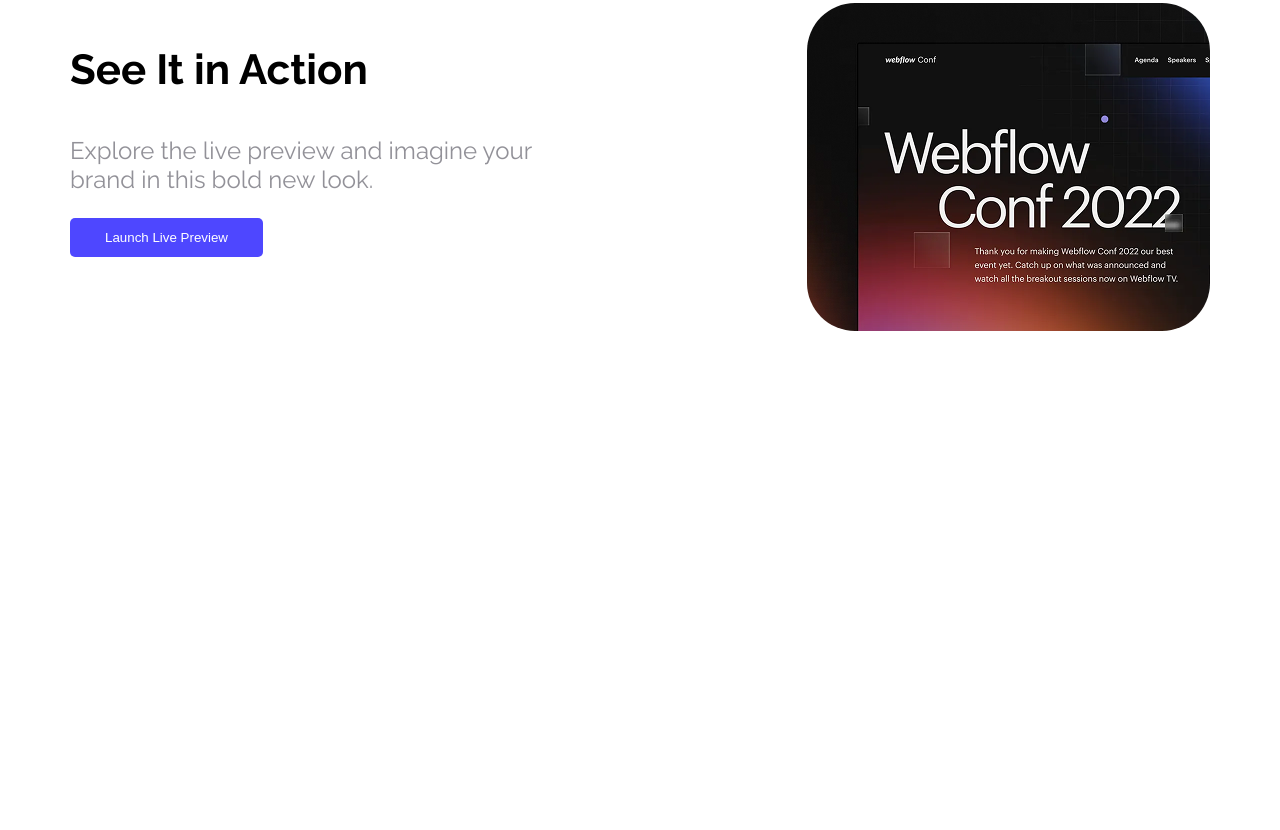
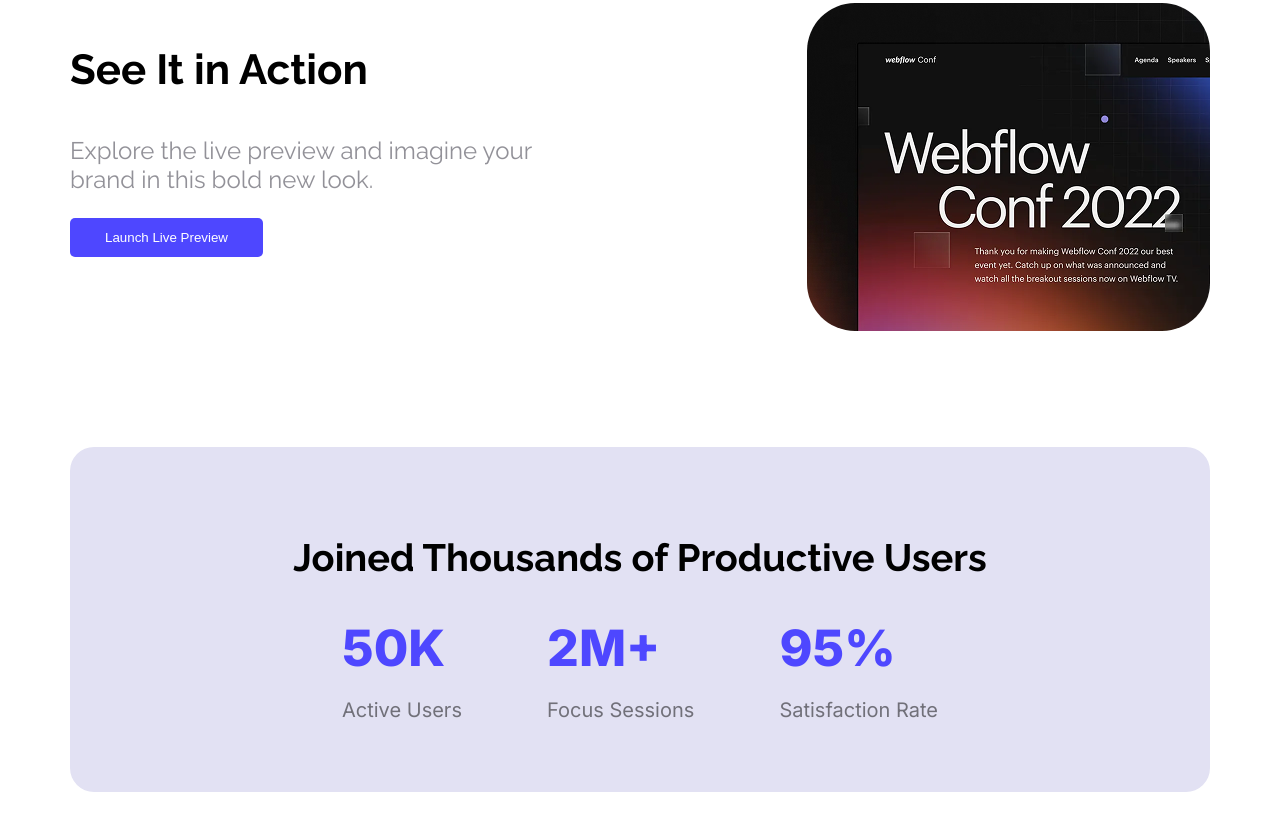
Before and after one commit to CodeWithRaihan/B12-Assignment-01, a plain HTML site: page index.html in a window 1280 px wide. Shown: the part 700-1530 px from the top of the page. Before the commit the page ends 1147 px from the top, so only its background shows below. Drawn offline with Linux system fonts and the light colour scheme.

Commit message:
added s2 section joined productive urs and number & levals

```diff
--- a/index.html
+++ b/index.html
@@ -9,6 +9,10 @@
     <link rel="preconnect" href="https://fonts.googleapis.com">
 <link rel="preconnect" href="https://fonts.gstatic.com" crossorigin>
 <link href="https://fonts.googleapis.com/css2?family=Open+Sans:ital,wght@0,300..800;1,300..800&family=Raleway:ital,wght@0,100..900;1,100..900&display=swap" rel="stylesheet">
+<!-- font link 2 -->
+ <link rel="preconnect" href="https://fonts.googleapis.com">
+<link rel="preconnect" href="https://fonts.gstatic.com" crossorigin>
+<link href="https://fonts.googleapis.com/css2?family=Inter:ital,opsz,wght@0,14..32,100..900;1,14..32,100..900&family=Open+Sans:ital,wght@0,300..800;1,300..800&family=Raleway:ital,wght@0,100..900;1,100..900&display=swap" rel="stylesheet">
 </head>
 <body class="raleway-normalfont">
      <header class="header">
@@ -30,13 +34,43 @@
                 </div>
      </header>
      <main>
+        <!-- action part start here s1 -->
          <section class="s1-action">
-               <div class="action">
+               <div class="action-container">
                    <h3 class="action-title">See It in Action</h3>
                    <p class="action-description">Explore the live preview and imagine your brand in this bold new look.</p>
                    <button class="btn-primary">Launch Live Preview</button>
                </div>
                <img class="action-img" src="Assets/wc-mini.png" alt="wc-mini.png">
+
+         </section>
+         <!-- Productive user part start here s2 -->
+         <section class="s2-productive-User secondary-bg">
+                 <div class="productive-user-box">
+                    <h3 class="Productive-users-title text-center">Joined Thousands of Productive Users</h3>
+                    <div class="productive-users-container">
+                           <div class="producttive-users-nums inter-secondaryfont ">
+                                  <span class="number">50K</span>
+                                   <p class="product-usr-description">
+                                      Active Users
+                                   </p>
+                           </div>
+                           <div class="producttive-users-nums inter-secondaryfont ">
+                                  <span class="number">2M+</span>
+                                   <p class="product-usr-description">
+                                      Focus Sessions
+                                   </p>
+                           </div>
+                           <div class="producttive-users-nums inter-secondaryfont">
+                                  <span class="number">95%</span>
+                                   <p class="product-usr-description">
+                                      Satisfaction Rate
+                                   </p>
+                           </div>
+                         </div>
+
+                    </div>
+
 
          </section>
      </main>
--- a/styles/assingment01.css
+++ b/styles/assingment01.css
@@ -5,8 +5,19 @@
   font-optical-sizing: auto;
   font-style: normal;
 }
+/* inter font */
+
+.inter-secondaryfont {
+  font-family: "Inter", sans-serif;
+  font-optical-sizing: auto;
+  font-style: normal;
+}
 /* body styles */
+.body{
+    margin: 0;
+    padding: 0;
 
+}
 
 /*Shared  styles*/
 .text-primary-color{
@@ -36,6 +47,10 @@
 .nav-logo{
       font-size: 34px;
       font-weight: 900;
+}
+.secondary-bg{
+    background-color:rgb(226, 225, 243);
+
 }
 /* Banner styles */
 .banner{
@@ -74,3 +89,33 @@
 .action-img{
      border-radius: 48px;
 }
+/* Productive Users  styles*/
+.s2-productive-User{
+     margin: 116px auto;
+     border-radius: 24px ;
+}
+.productive-user-box{
+     padding: 50px 130px ;
+}
+.Productive-users-title {
+    font-size: 38px;
+    font-weight: bold;
+}
+.productive-users-container{
+    display: flex;
+    justify-content: center;
+    justify-content:space-between;
+
+    margin: 0 142px;
+
+}
+.number{
+    font-size: 50px;
+    font-weight: 800;
+    color: rgba(78, 71, 255, 1);
+}
+.product-usr-description{
+     font-size: 20px;
+     font-weight: 400;
+     color: rgba(0, 0, 0, 0.5);
+}
```
